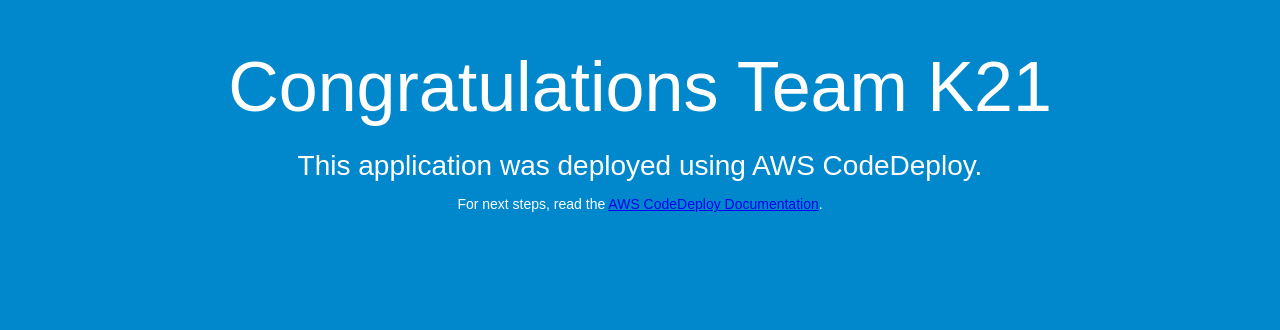
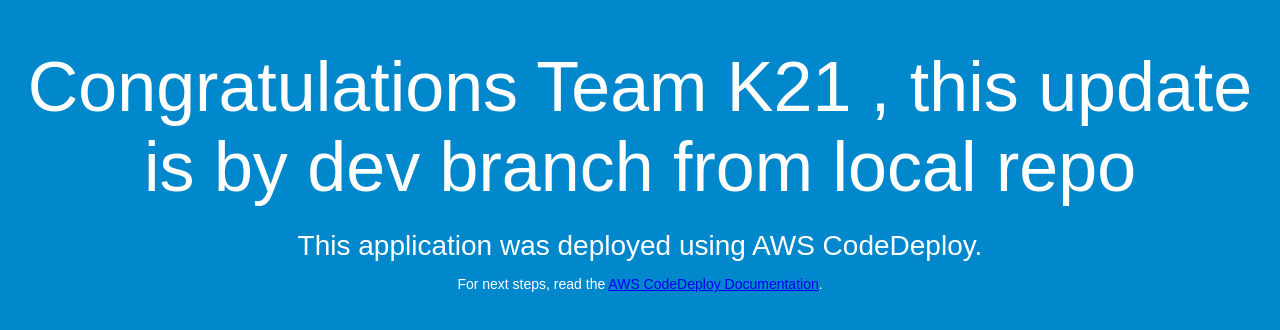
Before and after one commit to swami-github-user/my-demo-22-june-repo, a plain HTML site: page index.html in a window 1280 px wide. Drawn offline with Linux system fonts and the light colour scheme.

Commit message:
changes to index.html

```diff
--- a/index.html
+++ b/index.html
@@ -26,7 +26,7 @@
 </head>
 <body>
   <div align="center">
-    <h1>Congratulations Team K21</h1>
+    <h1>Congratulations Team K21 , this update is by dev branch from local repo</h1>
     <h2>This application was deployed using AWS CodeDeploy.</h2>
     <p>For next steps, read the <a href="http://aws.amazon.com/documentation/codedeploy">AWS CodeDeploy Documentation</a>.</p>
   </div>
```
